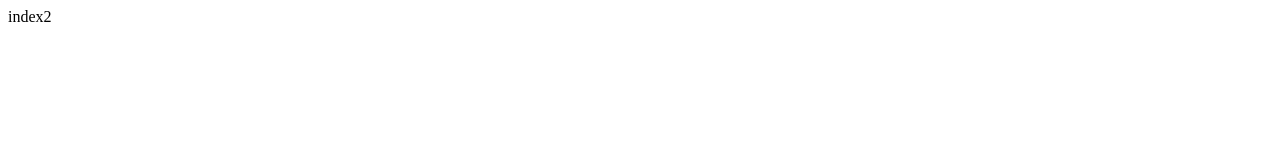
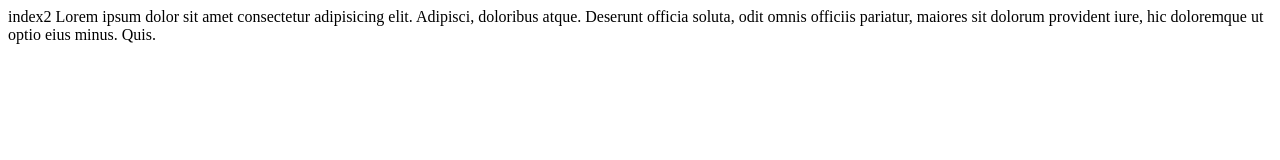
Before and after one commit to Manivardhan-10k/20r_git, a plain HTML site: page index2.html in a window 1280 px wide. Drawn offline with Linux system fonts and the light colour scheme.

Commit message:
changed index 2

```diff
--- a/index2.html
+++ b/index2.html
@@ -8,5 +8,6 @@
 </head>
 <body>
     index2
+    Lorem ipsum dolor sit amet consectetur adipisicing elit. Adipisci, doloribus atque. Deserunt officia soluta, odit omnis officiis pariatur, maiores sit dolorum provident iure, hic doloremque ut optio eius minus. Quis.
 </body>
 </html>
```
